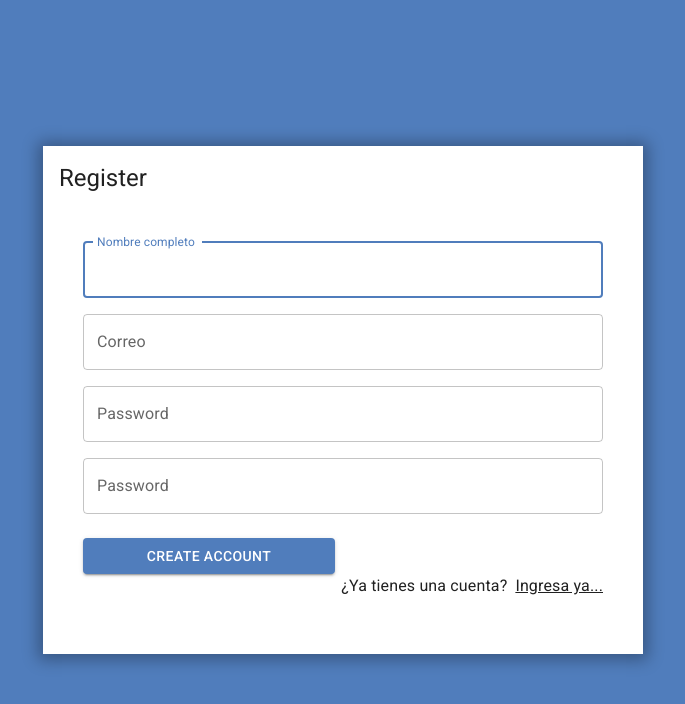
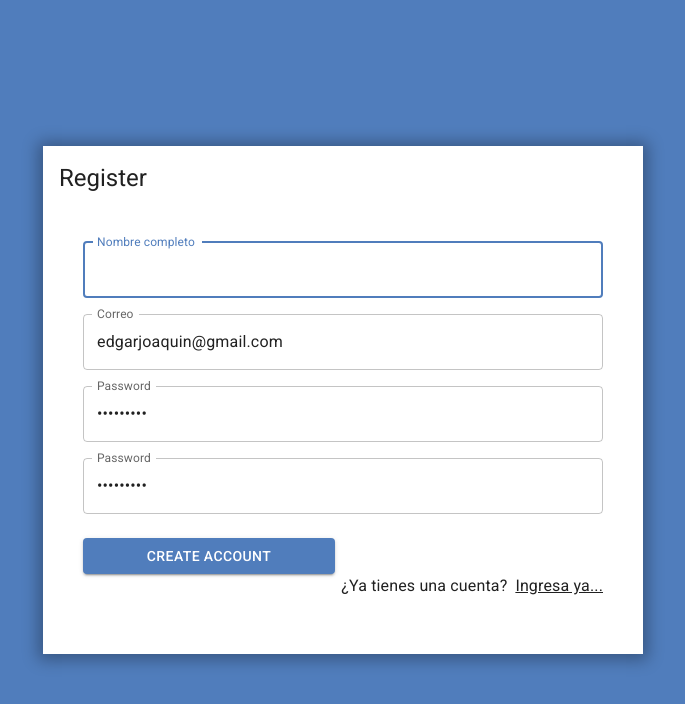
Before and after one commit to edgjoa-dev/journal-app-react, a React (Vite) app: page /auth/register in a window 1280 px wide. Shown: the top 704 px of the page, without its empty margins (297-982 px from the left). Built offline with nearby package versions, Linux system fonts and the light colour scheme.

Commit message:
Formulario de registro login y register ok

```diff
--- a/src/auth/pages/RegisterPage.jsx
+++ b/src/auth/pages/RegisterPage.jsx
@@ -1,12 +1,26 @@
 import { Link as RouterLink } from 'react-router-dom';
-import { Google } from '@mui/icons-material'
 import { Button, Grid, Link, TextField, Typography } from '@mui/material'
 import { AuthLayout } from '../layout/AuthLayout';
+import { useForm } from '../../hooks';
+
+
+
+const formData = {
+    email: 'edgarjoaquin@gmail.com',
+    password: 'QWEasd135',
+}
 
 export const RegisterPage = () => {
+
+    const { displayName, email, password, onInputChange, formState } = useForm(formData)
+
+    const onSubmit = (e) => {
+        e.preventDefault();
+        console.log(formState);
+    }
     return (
         <AuthLayout title='Register' >
-            <form>
+            <form onSubmit={onSubmit} >
                     <Grid container padding={3}>
                         <Grid item xs={12} sx={{ mt: 2 }}>
                             <TextField
@@ -15,6 +29,9 @@
                             type="text"
                             placeholder="Enter your name"
                             fullWidth
+                            name='displayName'
+                            value={displayName}
+                            onChange={onInputChange}
                         />
                         </Grid>
                         <Grid item xs={12} sx={{ mt: 2 }}>
@@ -23,6 +40,9 @@
                             type={'email'}
                             placeholder="email@google.com"
                             fullWidth
+                            name='email'
+                            value={email}
+                            onChange={onInputChange}
                         />
                         </Grid>
 
@@ -32,6 +52,9 @@
                             type='password'
                             placeholder="Enter your password"
                             fullWidth
+                            name='password'
+                            value={password}
+                            onChange={onInputChange}
                             />
                         </Grid>
 
@@ -41,12 +64,18 @@
                             type='password'
                             placeholder="Comfirm your password"
                             fullWidth
+                            name='password'
+                            value={password}
+                            onChange={onInputChange}
                             />
                         </Grid>
 
                         <Grid container spacing={2} sx={{mb: 2, mt: 1 }}>
                             <Grid item xs={12} sm={6}>
-                                <Button variant='contained' fullWidth >
+                                <Button
+                                type='submit'
+                                variant='contained'
+                                fullWidth >
                                     Create account
                                 </Button>
                             </Grid>
```
